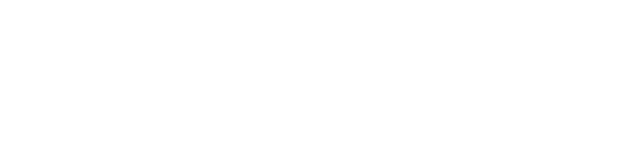
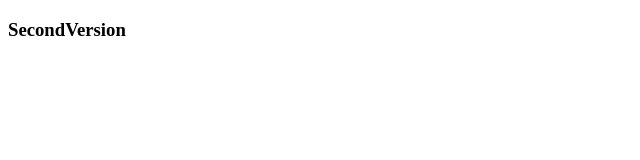
Before and after one commit to Sarraboccia/WorkshopGit, a plain HTML site: page index.html in a window 1280 px wide. Shown: the whole page, without its empty margins (0-640 px from the left). Drawn offline with Linux system fonts and the light colour scheme.

Commit message:
SecondVersion

```diff
--- a/index.html
+++ b/index.html
@@ -7,6 +7,6 @@
     <title>WorkshopGit</title>
 </head>
 <body>
-
+  <h3> SecondVersion</h3>
 </body>
 </html>
```
